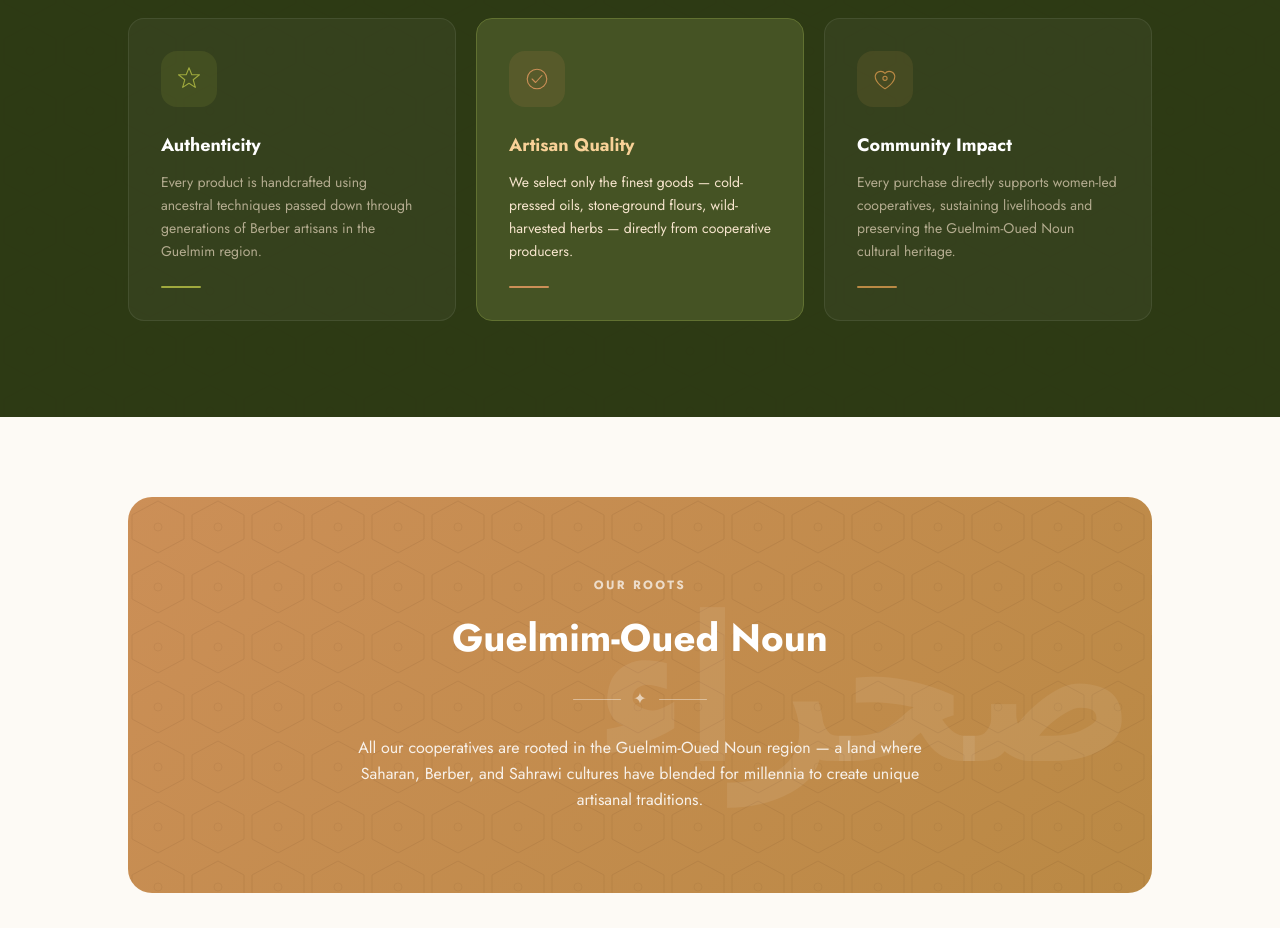
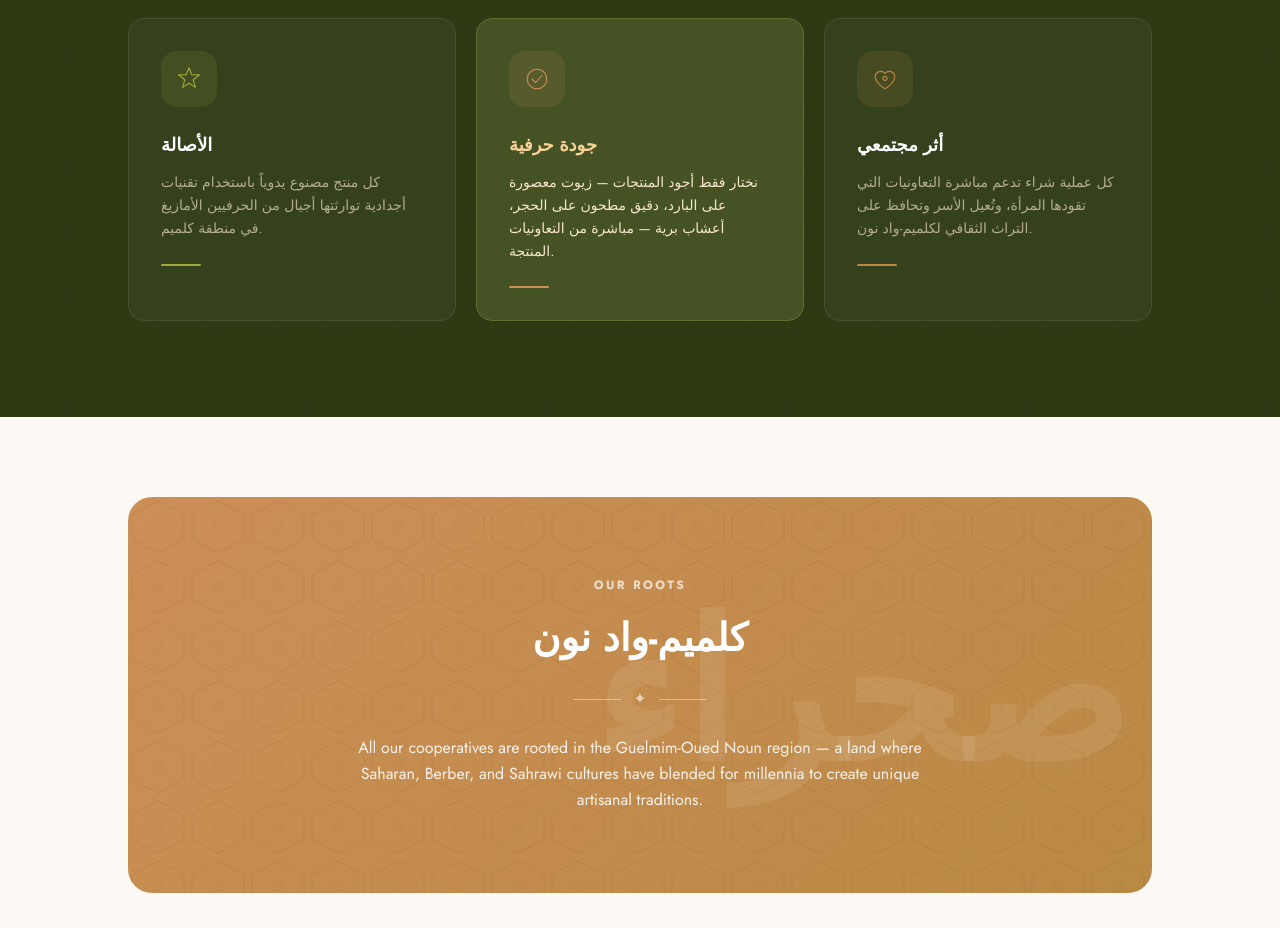
Before and after one commit to hechamarjdal2005-lab/BySahara, a React (Vite) app: page /about in a window 1280 px wide. Shown: the part 2200-3128 px from the top of the page. Built offline with nearby package versions, Linux system fonts and the light colour scheme.

Commit message:
khdam chhfan 3rgan

```diff
--- a/src/pages/About.tsx
+++ b/src/pages/About.tsx
@@ -6,10 +6,10 @@ import { useTranslation } from 'react-i18next';
 const values = [
   {
     titleKey: 'about.values.authenticity.title',
-    titleFallback: 'Authenticity',
+    titleFallback: 'الأصالة',
     descKey: 'about.values.authenticity.desc',
     descFallback:
-      'Every product is handcrafted using ancestral techniques passed down through generations of Berber artisans in the Guelmim region.',
+      'كل منتج مصنوع يدوياً باستخدام تقنيات أجدادية توارثتها أجيال من الحرفيين الأمازيغ في منطقة كلميم.',
     svg: (
       <svg viewBox="0 0 40 40" fill="none" stroke="currentColor" strokeWidth="1.6" strokeLinecap="round" strokeLinejoin="round" className="w-7 h-7">
         <path d="M20 4 L24 14 L35 14 L26 21 L29 32 L20 26 L11 32 L14 21 L5 14 L16 14 Z" />
@@ -20,10 +20,10 @@ const values = [
   },
   {
     titleKey: 'about.values.quality.title',
-    titleFallback: 'Artisan Quality',
+    titleFallback: 'جودة حرفية',
     descKey: 'about.values.quality.desc',
     descFallback:
-      'We select only the finest goods — cold-pressed oils, stone-ground flours, wild-harvested herbs — directly from cooperative producers.',
+      'نختار فقط أجود المنتجات — زيوت معصورة على البارد، دقيق مطحون على الحجر، أعشاب برية — مباشرة من التعاونيات المنتجة.',
     svg: (
       <svg viewBox="0 0 40 40" fill="none" stroke="currentColor" strokeWidth="1.6" strokeLinecap="round" strokeLinejoin="round" className="w-7 h-7">
         <circle cx="20" cy="20" r="14" />
@@ -35,10 +35,10 @@ const values = [
   },
   {
     titleKey: 'about.values.impact.title',
-    titleFallback: 'Community Impact',
+    titleFallback: 'أثر مجتمعي',
     descKey: 'about.values.impact.desc',
     descFallback:
-      'Every purchase directly supports women-led cooperatives, sustaining livelihoods and preserving the Guelmim-Oued Noun cultural heritage.',
+      'كل عملية شراء تدعم مباشرة التعاونيات التي تقودها المرأة، وتُعيل الأسر وتحافظ على التراث الثقافي لكلميم-واد نون.',
     svg: (
       <svg viewBox="0 0 40 40" fill="none" stroke="currentColor" strokeWidth="1.6" strokeLinecap="round" strokeLinejoin="round" className="w-7 h-7">
         <path d="M20 34 C20 34 6 26 6 16 A8 8 0 0 1 20 12 A8 8 0 0 1 34 16 C34 26 20 34 20 34 Z" />
@@ -92,7 +92,7 @@ const About: React.FC = () => {
               className="inline-block text-xs font-bold uppercase tracking-[0.2em] px-3 py-1 rounded-full mb-6"
               style={{ background: 'rgba(248,209,151,0.15)', color: '#F8D197', border: '1px solid rgba(248,209,151,0.3)' }}
             >
-              {t('about.eyebrow', 'Our Story')}
+              {t('about.eyebrow', tr('قصتنا', 'Our Story'))}
             </span>
 
             <h1
@@ -112,7 +112,10 @@ const About: React.FC = () => {
             <p className="text-base leading-relaxed" style={{ color: '#F7E5CD', maxWidth: '38ch' }}>
               {t(
                 'about.hero.subtitle',
-                "BySahara is more than a marketplace — it's a bridge connecting the living heritage of southern Morocco with the world."
+                tr(
+                  'BySahara أكثر من مجرد سوق — إنها جسر يربط التراث الحي لجنوب المغرب بالعالم.',
+                  "BySahara is more than a marketplace — it's a bridge connecting the living heritage of southern Morocco with the world."
+                )
               )}
             </p>
           </div>
@@ -145,8 +148,8 @@ const About: React.FC = () => {
             >
               <span className="text-2xl">🏆</span>
               <div>
-                <p className="text-xs font-bold" style={{ color: '#455324' }}>100% Authentic</p>
-                <p className="text-xs" style={{ color: '#763C19' }}>Est. 2020</p>
+                <p className="text-xs font-bold" style={{ color: '#455324' }}>{tr('أصالة 100%', '100% Authentic')}</p>
+                <p className="text-xs" style={{ color: '#763C19' }}>{tr('تأسست 2020', 'Est. 2020')}</p>
               </div>
             </div>
           </div>
@@ -213,13 +216,13 @@ const About: React.FC = () => {
           {/* Text side */}
           <div className="order-1 md:order-2">
             <p className="text-xs font-bold uppercase tracking-[0.2em] mb-4" style={{ color: '#9FA93D' }}>
-              {t('about.mission.eyebrow', 'Who We Are')}
+              {t('about.mission.eyebrow', tr('من نحن', 'Who We Are'))}
             </p>
             <h2
               className="font-serif font-bold leading-tight mb-5"
               style={{ color: '#2d3a14', fontSize: 'clamp(1.9rem, 3.5vw, 2.8rem)' }}
             >
-              {t('about.mission.title', 'Our Mission')}
+              {t('about.mission.title', tr('مهمتنا', 'Our Mission'))}
             </h2>
 
             <div className="flex items-center gap-2 mb-8">
@@ -230,13 +233,19 @@ const About: React.FC = () => {
             <p className="leading-relaxed mb-5 text-base" style={{ color: '#442413' }}>
               {t(
                 'about.mission.p1',
-                'We empower local cooperatives — especially those led by women — by giving them a global stage to share their authentic products. Every purchase sustains a livelihood and preserves centuries-old traditions.'
+                tr(
+                  'نحن ندعم التعاونيات المحلية — خاصة التي تقودها المرأة — بإعطائها منصة عالمية لمشاركة منتجاتها الأصيلة. كل عملية شراء تُعيل أسرة وتحافظ على تقاليد عريقة.',
+                  'We empower local cooperatives — especially those led by women — by giving them a global stage to share their authentic products. Every purchase sustains a livelihood and preserves centuries-old traditions.'
+                )
               )}
             </p>
             <p className="leading-relaxed text-base" style={{ color: '#763C19' }}>
               {t(
                 'about.mission.p2',
-                'From the oases of Assa-Zag to the argan forests of Guelmim, we curate only the finest goods straight from the cooperatives of the Guelmim-Oued Noun region.'
+                tr(
+                  'من واحات أسا-الزاك إلى غابات أركان كلميم، نختار أجود المنتجات مباشرة من تعاونيات منطقة كلميم-واد نون.',
+                  'From the oases of Assa-Zag to the argan forests of Guelmim, we curate only the finest goods straight from the cooperatives of the Guelmim-Oued Noun region.'
+                )
               )}
             </p>
 
@@ -315,13 +324,13 @@ const About: React.FC = () => {
         <div className="relative max-w-5xl mx-auto">
           <div className="text-center mb-14">
             <p className="text-xs font-bold uppercase tracking-[0.2em] mb-3" style={{ color: '#9FA93D' }}>
-              {t('about.values.eyebrow', 'What Drives Us')}
+              {t('about.values.eyebrow', tr('ما يحركنا', 'What Drives Us'))}
             </p>
             <h2
               className="font-serif font-bold"
               style={{ color: '#fff', fontSize: 'clamp(1.8rem, 3vw, 2.5rem)' }}
             >
-              {t('about.values.title', 'Why Choose BySahara?')}
+              {t('about.values.title', tr('لماذا تختار BySahara؟', 'Why Choose BySahara?'))}
             </h2>
           </div>
 
@@ -383,13 +392,13 @@ const About: React.FC = () => {
           <div className="relative px-10 py-16 md:py-20 text-center">
             <p className="text-xs font-bold uppercase tracking-[0.2em] mb-4"
               style={{ color: 'rgba(255,255,255,0.7)' }}>
-              {t('about.region.eyebrow', 'Our Roots')}
+              {t('about.region.eyebrow', tr('جذورنا', 'Our Roots'))}
             </p>
             <h2
               className="font-serif font-bold mb-5"
               style={{ color: '#fff', fontSize: 'clamp(1.8rem, 3vw, 2.8rem)' }}
             >
-              {t('about.region.title', 'Guelmim-Oued Noun')}
+              {t('about.region.title', 'كلميم-واد نون')}
             </h2>
             <div className="flex items-center justify-center gap-3 mb-6">
               <div className="h-px w-12 rounded-full" style={{ background: 'rgba(255,255,255,0.4)' }} />
@@ -400,7 +409,10 @@ const About: React.FC = () => {
               style={{ color: 'rgba(255,255,255,0.88)' }}>
               {t(
                 'about.region.desc',
-                'All our cooperatives are rooted in the Guelmim-Oued Noun region — a land where Saharan, Berber, and Sahrawi cultures have blended for millennia to create unique artisanal traditions.'
+                tr(
+                  'جميع تعاونياتنا متجذرة في منطقة كلميم-واد نون — أرض تمازجت فيها الثقافات الصحراوية والأمازيغية والصحراوية لآلاف السنين لتخلق تقاليد حرفية فريدة.',
+                  'All our cooperatives are rooted in the Guelmim-Oued Noun region — a land where Saharan, Berber, and Sahrawi cultures have blended for millennia to create unique artisanal traditions.'
+                )
               )}
             </p>
           </div>
```
